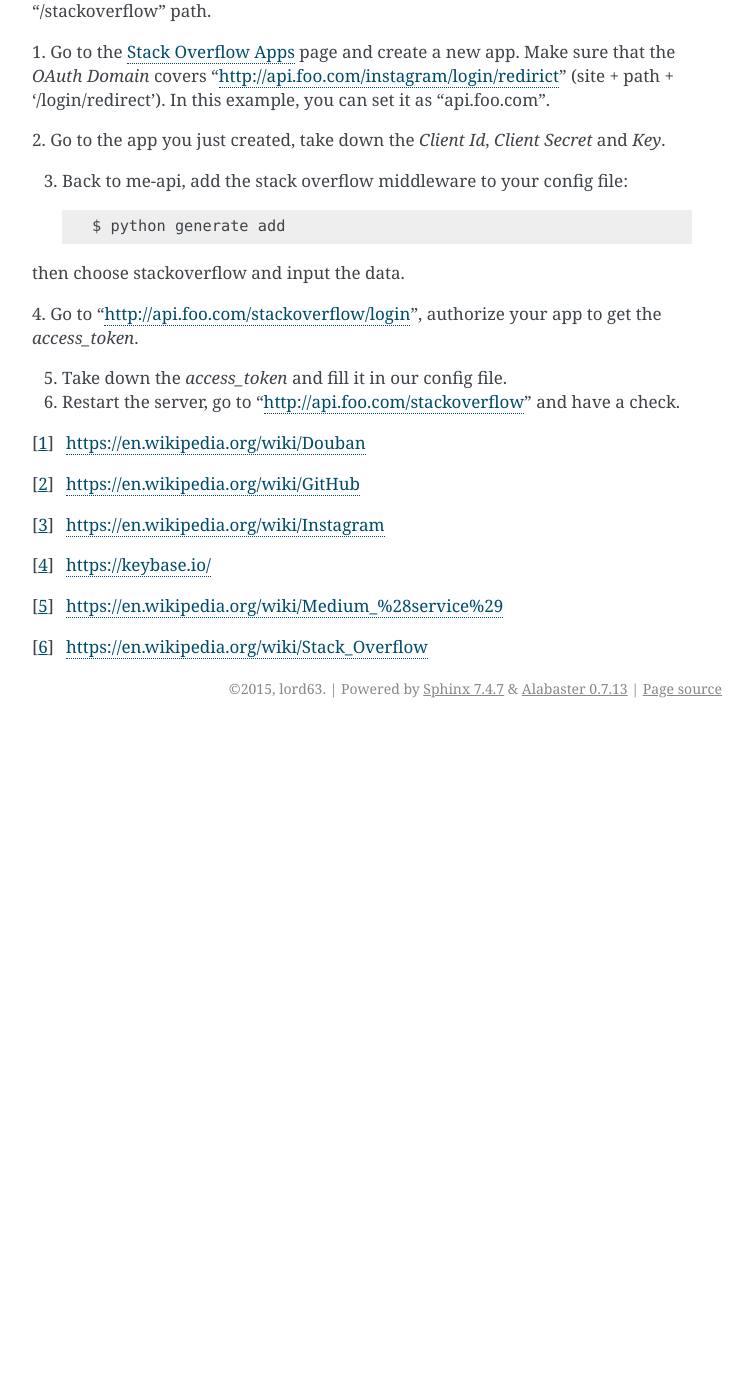
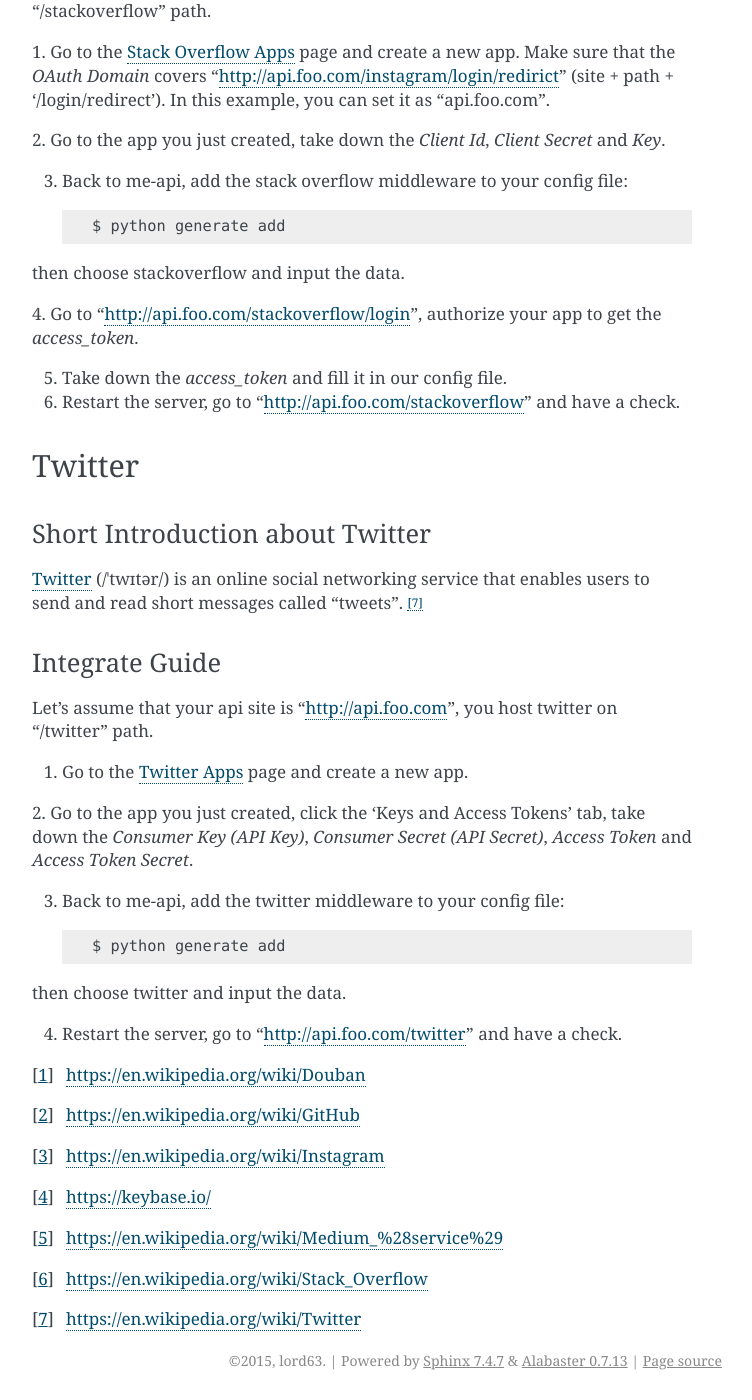
Before and after one commit to lord63/me-api, a Sphinx documentation site: the page built from docs/integrate.rst, in a window 1280 px wide and 1400 px high, scrolled down 3666 px. Shown: the whole window, without its empty margins (388-1140 px from the left). Built offline with Sphinx 7.4.7, drawn with Linux system fonts in a browser that asks for light colours; before the commit the page ends 4394 px from its top, so only the background shows below that; some of the changed text lies outside the part shown.

Commit message:
Add docs for twitter

```diff
--- a/docs/integrate.rst
+++ b/docs/integrate.rst
@@ -195,6 +195,34 @@ the `access_token`.
 
 6. Restart the server, go to "http://api.foo.com/stackoverflow" and have a check.
 
+Twitter
+-------
+
+Short Introduction about Twitter
+^^^^^^^^^^^^^^^^^^^^^^^^^^^^^^^^
+
+`Twitter`_ (/ˈtwɪtər/) is an online social networking service that enables users
+to send and read short messages called "tweets".  [7]_
+
+Integrate Guide
+^^^^^^^^^^^^^^^
+
+Let's assume that your api site is "http://api.foo.com", you host twitter on
+"/twitter" path.
+
+1. Go to the `Twitter Apps`_ page and create a new app.
+
+2. Go to the app you just created, click the 'Keys and Access Tokens' tab, take down
+the `Consumer Key (API Key)`, `Consumer Secret (API Secret)`, `Access Token` and
+`Access Token Secret`.
+
+3. Back to me-api, add the twitter middleware to your config file::
+
+    $ python generate add
+
+then choose twitter and input the data.
+
+4. Restart the server, go to "http://api.foo.com/twitter" and have a check.
 
 .. _Douban: http://www.douban.com/
 .. [1] https://en.wikipedia.org/wiki/Douban
@@ -211,3 +239,6 @@ the `access_token`.
 .. _`Stack Overflow`: http://stackoverflow.com/
 .. [6] https://en.wikipedia.org/wiki/Stack_Overflow
 .. _`Stack Overflow Apps`: http://stackapps.com/apps/oauth/register
+.. _`Twitter`: https://twitter.com/
+.. [7] https://en.wikipedia.org/wiki/Twitter
+.. _`Twitter Apps`: https://apps.twitter.com/
```
